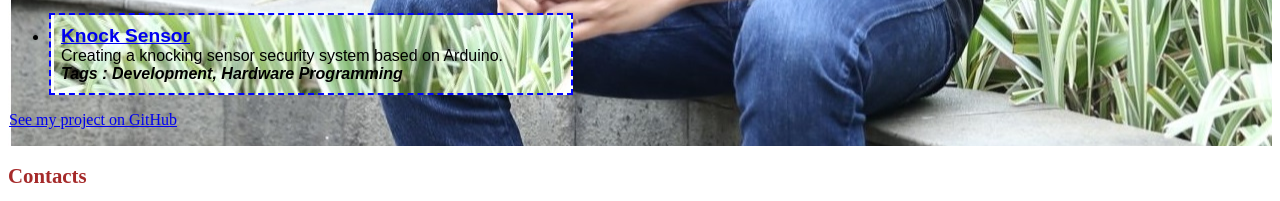
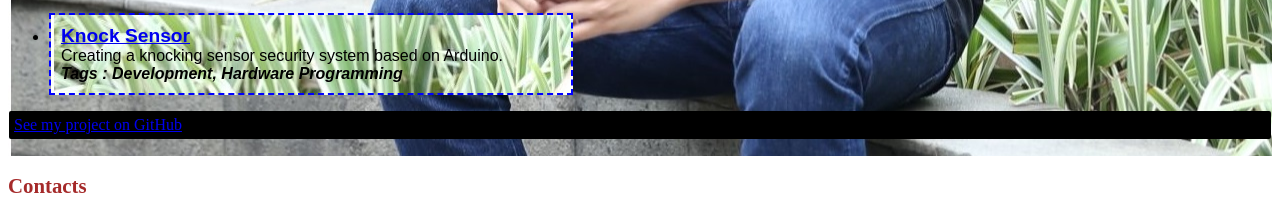
Before and after one commit to primantah/primantah.github.io, a plain HTML site: page index.html in a window 1280 px wide. Shown: the part 2863-3064 px from the top of the page. Drawn offline with Linux system fonts and the light colour scheme.

Commit message:
Update main.css

```diff
--- a/assets/css/main.css
+++ b/assets/css/main.css
@@ -57,6 +57,13 @@ p.project {
     max-width: 500px;
 }
 
+p.button {
+    border-radius: 2px;
+    background-color: black;
+    color: white;
+    padding: 5px;
+}
+
 ul.circle {
     list-style-type: circle;
     list-style-position: inside;
```
